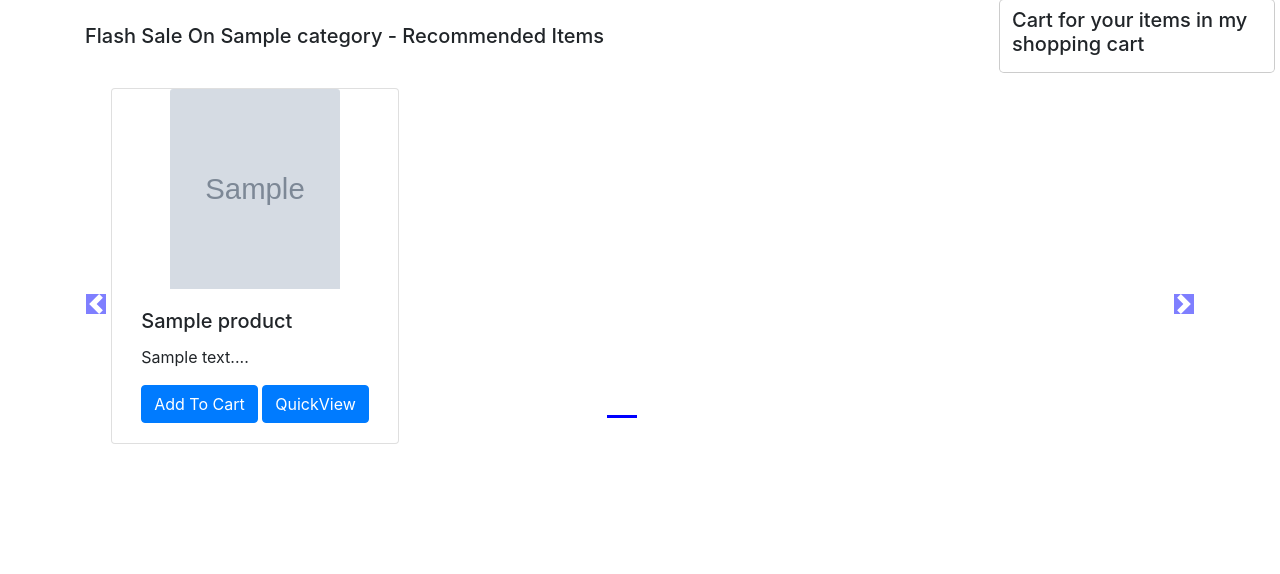
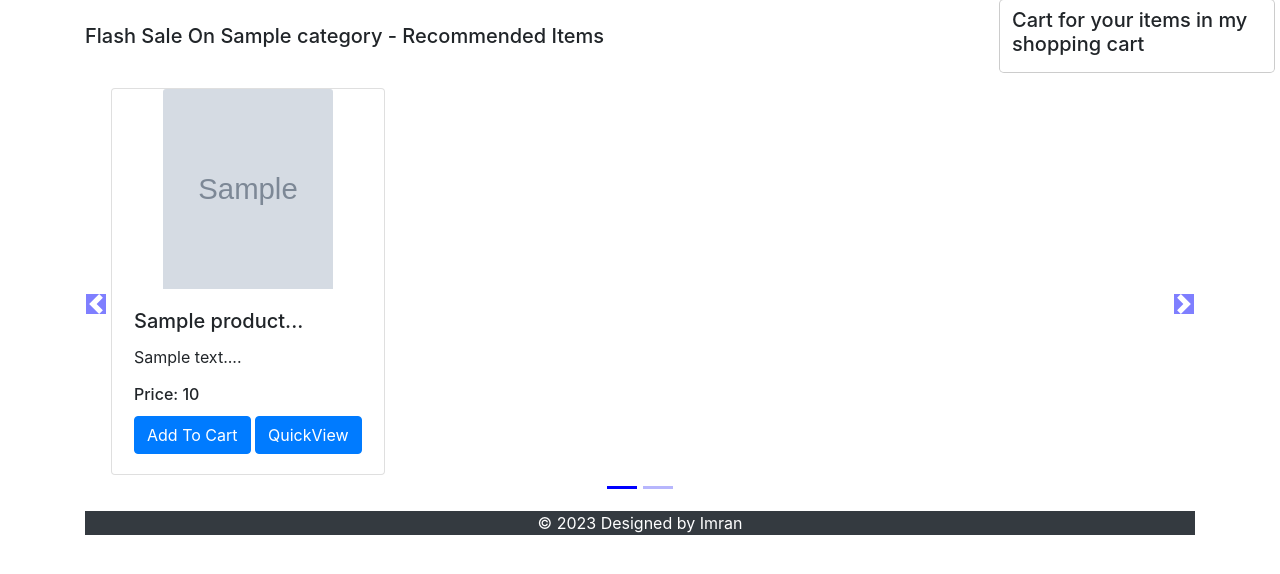
Before and after one commit to Imran-68/Django_Ecom_Website, a Django app: template shop/templates/shop/index.html in a window 1280 px wide. Shown: the part 56-630 px from the top of the page. Run offline with Django 4.2, Linux system fonts and the light colour scheme; the template is opened without the code that fills it: most values are stand-ins (such as "Sample title", 1, 10 or a date in 2020); grey boxes marked "Sample" are stand-in pictures; some libraries are stand-ins or nearby versions.

Commit message:
Fixed Card Overlap

```diff
--- a/shop/templates/shop/about.html
+++ b/shop/templates/shop/about.html
@@ -11,8 +11,8 @@
   <!-- Main jumbotron for a primary marketing message or call to action -->
   <div class="jumbotron">
     <div class="container">
-      <h1 class="display-3">My Awesome Cart!</h1>
-      <p>My Awesome Cart Pvt Ltd. is an Indian electronic commerce company based in Bengaluru, India. Founded by Sachin Bansal and Binny Bansal in 2007, the company initially focused on book sales, before expanding into other product categories such as consumer electronics, fashion, and lifestyle products.
+      <h1 class="display-3">Shop Cart!</h1>
+      <p>Shop Cart Pvt Ltd. is an Indian electronic commerce company based in Bengaluru, India. Founded by Sachin Bansal and Binny Bansal in 2007, the company initially focused on book sales, before expanding into other product categories such as consumer electronics, fashion, and lifestyle products.
 
 The service competes primarily with Amazon' s Indian subsidiary, and the domestic rival Snapdeal.[5][6] as of March 2017, Flipkart held a 39.5% market share of India's e-commerce industry.[7] Flipkart is significantly dominant in the sale of apparel (a position that was bolstered by its acquisitions of Myntra and Jabong.com), and was described as being "neck and neck" with Amazon in the sale of electronics and mobile phones.[8] Flipkart also owns PhonePe, a mobile payments service based on the Unified Payments Interface (UPI).
 
--- a/shop/templates/shop/checkout.html
+++ b/shop/templates/shop/checkout.html
@@ -9,7 +9,7 @@
             </ul>
             <nav aria-label="breadcrumb">
                 <ol class="breadcrumb mt-3">
-                    <li class="breadcrumb-item active" aria-current="page">Your Cart Total Price  <b> = Rs.<span id="totalPrice">  </span></b> Enter your details below & place your order. Thanks for using My Awesome Cart!</li>
+                    <li class="breadcrumb-item active" aria-current="page">Your Cart Total Price  <b> = Rs.<span id="totalPrice">  </span></b> Enter your details below & place your order. Thanks for using Shop Cart!</li>
                 </ol>
             </nav>
          </div>
--- a/shop/templates/shop/index.html
+++ b/shop/templates/shop/index.html
@@ -1,13 +1,12 @@
-<!DOCTYPE html>
-<html>
-<head>
-  <title></title>
-</head>
-<body>
-
-</body>
-</html>{% extends 'shop/basic.html' %}
+{% extends 'shop/basic.html' %}
+{% block title%} Shop-Cart{% endblock %}
 {% block css %}
+.footerbottom{
+    background-color: #343a40;
+    color: white;
+    text-align: center;
+    margin-top: 20px;
+}
 .col-md-3
 {
 display: inline-block;
@@ -24,7 +23,12 @@ body .carousel-indicator li{
 background-color: blue;
 }
 body .carousel-indicators{
-bottom: 0;
+bottom: -40px;
+}
+.carousel-indicators li {
+
+
+    background-color: #7270fc;
 }
 body .carousel-control-prev-icon,
 body .carousel-control-next-icon{
@@ -39,6 +43,9 @@ padding-top: 222px;
 body .no-padding{
 padding-left: 0,
 padding-right: 0;
+}
+.card{
+    height: 100%;
 }
 {% endblock %}
 {% block body %}
@@ -59,11 +66,12 @@ padding-right: 0;
                 <div class="carousel-item active">
                     {% for i in product %}
                     <div class="col-xs-3 col-sm-3 col-md-3">
-                        <div class="card align-items-center" style="width: 18rem;">
+                        <div class="card align-items-center" style="width: 17.1rem;">
                             <img src='/media/{{i.image}}' class="card-img-top" alt="...">
                             <div class="card-body">
-                                <h5 class="card-title" id="namepr{{i.id}}">{{i.product_name}}</h5>
-                                <p class="card-text">{{i.desc|slice:"0:53"}}...</p>
+                                <h5 class="card-title" id="namepr{{i.id}}">{{i.product_name|slice:"0:20"}}...</h5>
+                                <p class="card-text">{{i.desc|slice:"0:16"}}...</p>
+                                <h6 class="card-title" >Price: <span id="pricepr{{i.id}}">{{i.price}}</span></h6>
                                 <span id="divpr{{i.id}}" class="divpr">
                                     <button id="pr{{i.id}}" class="btn btn-primary cart">Add To Cart</button>
                                 </span>
@@ -88,6 +96,9 @@ padding-right: 0;
         </a>
     </div>
     {% endfor %}
+    <div class="footerbottom">
+        <p>&copy; 2023 Designed by <span class="designer">Imran</span>
+    </div>
 </div>
 {% endblock %}
 {% block js %}
@@ -99,20 +110,28 @@ if (localStorage.getItem('cart') == null) {
     cart = JSON.parse(localStorage.getItem('cart'));
     updateCart(cart);
 }
+
 // If the add to cart button is clicked, add/increment the item
 //$('.cart').click(function() {
     $('.divpr').on('click', 'button.cart', function(){
     var idstr = this.id.toString();
     if (cart[idstr] != undefined) {
-        cart[idstr] = cart[idstr] + 1;
+        qty = cart[idstr][0] + 1;
     } else {
-        cart[idstr] = 1;
+        qty = 1;
+        name = document.getElementById('name'+idstr).innerHTML;
+        price = document.getElementById('price'+idstr).innerHTML;
+        cart[idstr] = [qty, name, parseInt(price)];
+
     }
     updateCart(cart);
+
 });
+
 //Add Popover to cart
 $('#popcart').popover();
 updatePopover(cart);
+
 function updatePopover(cart) {
     console.log('We are inside updatePopover');
     var popStr = "";
@@ -120,14 +139,18 @@ function updatePopover(cart) {
     var i = 1;
     for (var item in cart) {
         popStr = popStr + "<b>" + i + "</b>. ";
-        popStr = popStr + document.getElementById('name' + item).innerHTML.slice(0, 19) + "... Qty: " + cart[item] + '<br>';
+        popStr = popStr + document.getElementById('name' + item).innerHTML.slice(0, 19) + "... Qty: " + cart[item][0] + '<br>';
         i = i + 1;
+
     }
+
     popStr = popStr + "</div> <a href='/shop/checkout'><button class='btn btn-primary' id ='checkout'>Checkout</button></a> <button class='btn btn-primary' onclick='clearCart()' id ='clearCart'>Clear Cart</button>     "
     console.log(popStr);
     document.getElementById('popcart').setAttribute('data-content', popStr);
     $('#popcart').popover('show');
+
 }
+
 function clearCart() {
     cart = JSON.parse(localStorage.getItem('cart'));
     for (var item in cart) {
@@ -136,30 +159,43 @@ function clearCart() {
     localStorage.clear();
     cart = {};
     updateCart(cart);
+
+
 }
+
 function updateCart(cart) {
     var sum = 0;
     for (var item in cart) {
-        sum = sum + cart[item];
-        document.getElementById('div' + item).innerHTML = "<button id='minus" + item + "' class='btn btn-primary minus'>-</button> <span id='val" + item + "''>" + cart[item] + "</span> <button id='plus" + item + "' class='btn btn-primary plus'> + </button>";
+        sum = sum + cart[item][0];
+        document.getElementById('div' + item).innerHTML = "<button id='minus" + item + "' class='btn btn-primary minus'>-</button> <span id='val" + item + "''>" + cart[item][0] + "</span> <button id='plus" + item + "' class='btn btn-primary plus'> + </button>";
+
     }
     localStorage.setItem('cart', JSON.stringify(cart));
     document.getElementById('cart').innerHTML = sum;
     console.log(cart);
     updatePopover(cart);
 }
+
 // If plus or minus button is clicked, change the cart as well as the display value
 $('.divpr').on("click", "button.minus", function() {
     a = this.id.slice(7, );
-    cart['pr' + a] = cart['pr' + a] - 1;
-    cart['pr' + a] = Math.max(0, cart['pr' + a]);
-    document.getElementById('valpr' + a).innerHTML = cart['pr' + a];
+    cart['pr' + a][0] = cart['pr' + a][0] - 1;
+    cart['pr' + a][0] = Math.max(0, cart['pr' + a][0]);
+    if (cart['pr' + a][0] == 0){
+        document.getElementById('divpr' + a).innerHTML = '<button id="pr'+a+'" class="btn btn-primary cart">Add to Cart</button>';
+        delete cart['pr'+a];
+    }
+    else{
+        document.getElementById('valpr' + a).innerHTML = cart['pr' + a][0];
+    }
     updateCart(cart);
+
 });
+
 $('.divpr').on("click", "button.plus", function() {
     a = this.id.slice(6, );
-    cart['pr' + a] = cart['pr' + a] + 1;
-    document.getElementById('valpr' + a).innerHTML = cart['pr' + a];
+    cart['pr' + a][0] = cart['pr' + a][0] + 1;
+    document.getElementById('valpr' + a).innerHTML = cart['pr' + a][0];
     updateCart(cart);
 });
 </script>
```
